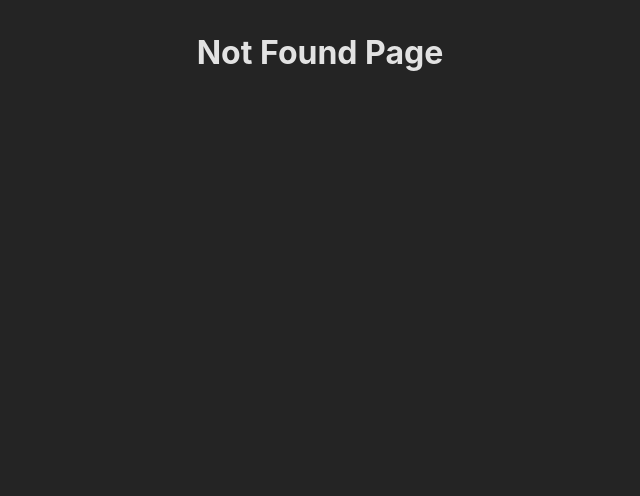
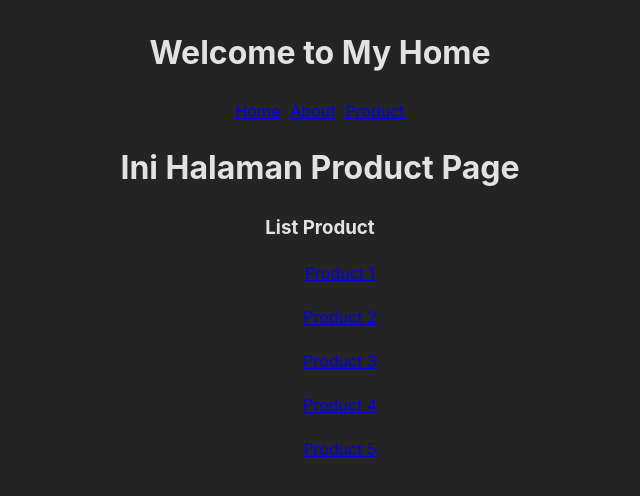
Before and after one commit to Gerryyhonatan/React-Basic-1, a React (Vite) app: page /product in a window 1280 px wide. Before the commit this address had no page. Shown: the top 496 px of the page, without its empty margins (320-960 px from the left). Built offline with nearby package versions, Linux system fonts and the light colour scheme.

Commit message:
fifth commit

```diff
--- a/src/App.tsx
+++ b/src/App.tsx
@@ -1,14 +1,16 @@
-// import HeaderCustom from "./components/Header"
+import HeaderCustom from "./components/Header"
 // import Welcome from "./components/Welcome"
 // import ProfileCard from "./components/ProfileCard"
 // import Counter from "./components/Counter"
 // import Like from "./components/Like"
 import { Routes, Route } from "react-router"
-import TermsPage from "./pages/TermsPage"
+// import TermsPage from "./pages/TermsPage"
 import HomePage from "./pages/HomePage"
 import NotFoundPage from "./pages/NotFoundPage"
 import ProductDetailPage from "./pages/ProductDetailPage"
-import ProductListPage from "./pages/ProductListPage"
+// import ProductListPage from "./pages/ProductListPage"
+import AboutPage from "./pages/AboutPage"
+import ProductPage from "./pages/ProductPage"
 
 // type Teacher = {
 //   name : string;
@@ -42,11 +44,12 @@ import ProductListPage from "./pages/ProductListPage"
 function App() {
   return (
     <>
+      <HeaderCustom/>
       <Routes>
         <Route path="/" element={<HomePage/>}/>
-        <Route path="/terms" element={<TermsPage/>}/>
-
-        <Route path="/product-list" element={<ProductListPage/>}/>
+        <Route path="/about" element={<AboutPage/>}/>
+        <Route path="/product" element={<ProductPage/>}/>
+        <Route path="/productDetail" element={<ProductDetailPage/>}/>
 
         {/* DYNAMIC ROUTE */}
         <Route path="/product/:productSlug" element={<ProductDetailPage/>}/>
--- a/src/components/Header.tsx
+++ b/src/components/Header.tsx
@@ -1,7 +1,17 @@
+import { Link } from "react-router";
+
 function HeaderCustom() {
     return (
         <div>
-            <h1>Header React Basics 1</h1>
+            <h1>Welcome to My Home</h1>
+            <div style={{display :"flex", gap:"10px", justifyContent: "center"}}>
+                <Link to="/">Home</Link>
+                <Link to="/about">About</Link>
+                <Link to="/product">Product</Link>
+            </div>
+            <ul>
+
+            </ul>
         </div>
     )
 }
--- /dev/null
+++ b/src/pages/AboutPage.tsx
@@ -0,0 +1,9 @@
+const AboutPage = () => {
+    return (
+        <div>
+            <h1>Halaman About Page</h1>
+        </div>
+    )
+}
+
+export default AboutPage
--- a/src/pages/HomePage.tsx
+++ b/src/pages/HomePage.tsx
@@ -1,11 +1,8 @@
-import { Link } from "react-router";
 
 const HomePage = () => {
     return (
         <div>
             <h1>Ini adalah Home Page</h1>
-            <p>Setujui Persetujuan ini</p>
-            <Link to="/terms">Menuju Halaman</Link>
         </div>
     )
 }
--- /dev/null
+++ b/src/pages/ProductPage.tsx
@@ -0,0 +1,22 @@
+import { Link } from "react-router"
+
+const ProductPage = () => {
+    return (
+        <div>
+            <h1>Ini Halaman Product Page</h1>
+            <div>
+                <h3>List Product</h3>
+                <ul style={{display: "flex", flexDirection : "column", gap : "20px"}}>
+                    <Link to="/productDetail">Product 1</Link>
+                    <Link to="/productDetail">Product 2</Link>
+                    <Link to="/productDetail">Product 3</Link>
+                    <Link to="/productDetail">Product 4</Link>
+                    <Link to="/productDetail">Product 5</Link>
+                </ul>
+            </div>
+
+        </div>
+    )
+}
+
+export default ProductPage
```
